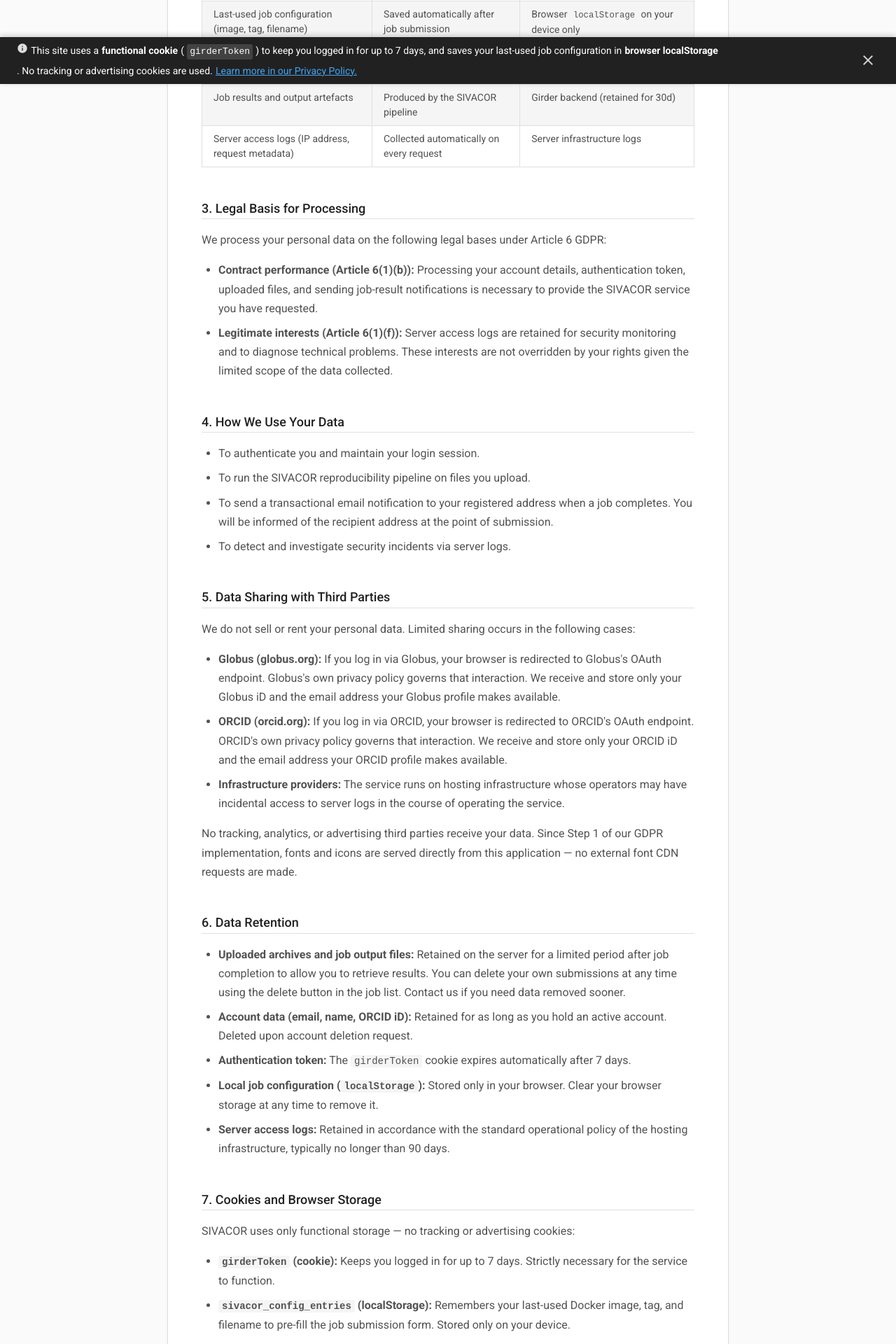
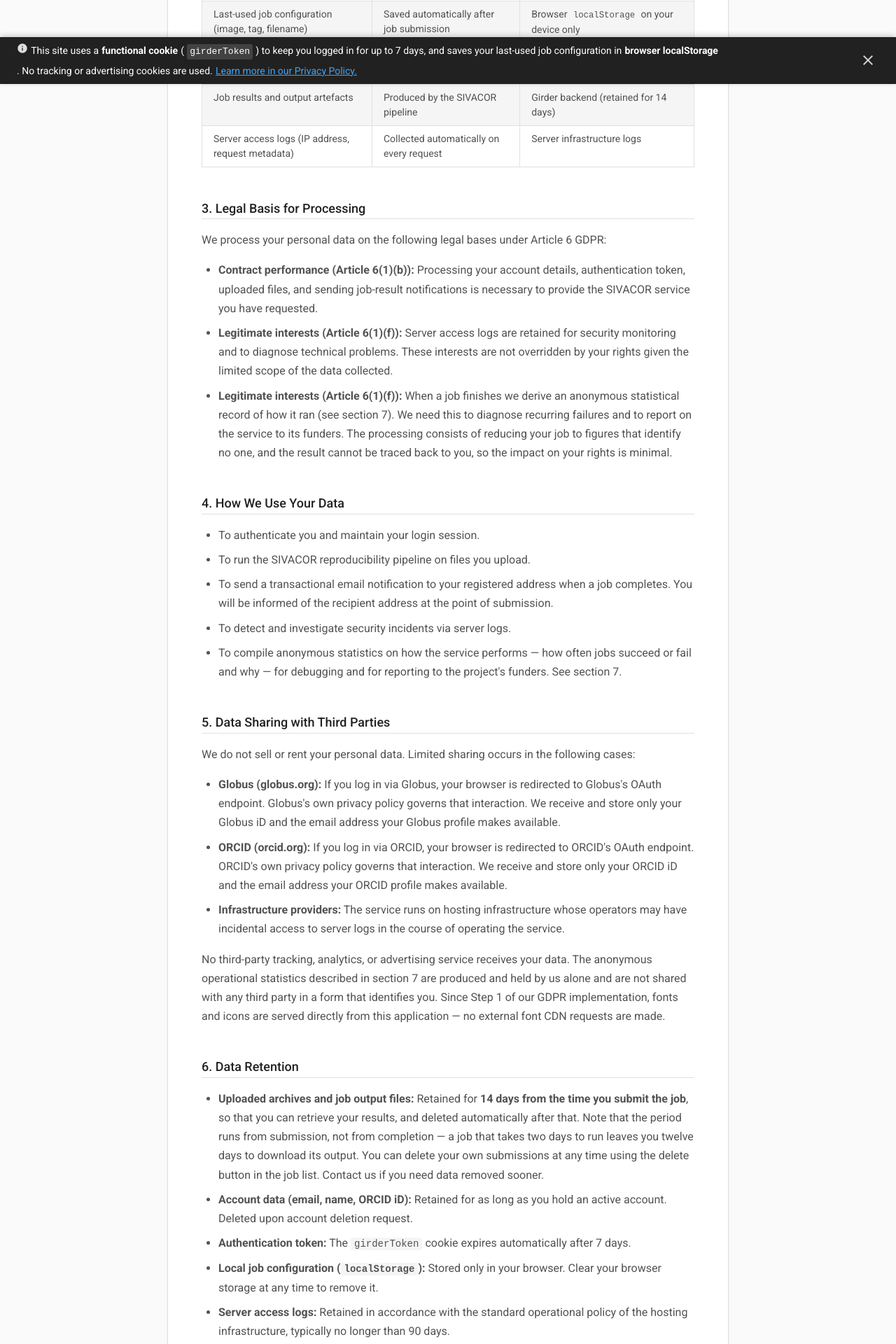
Before and after one commit to SIVACOR/aea-sivacor, a SvelteKit app: page /privacy in a window 1280 px wide. Shown: the part 680-2600 px from the top of the page at 70% size. Built offline with nearby package versions, Linux system fonts and the light colour scheme; no server answers.

Commit message:
Update privacy policy to include internal telemetry

```diff
--- a/src/routes/privacy/+page.svelte
+++ b/src/routes/privacy/+page.svelte
@@ -10,7 +10,7 @@
                 Back to SIVACOR
             </a>
             <h1>Privacy Policy</h1>
-            <p class="last-updated">Last updated: 31 March 2026</p>
+            <p class="last-updated">Last updated: 6 August 2026</p>
         </header>
 
         <section>
@@ -65,12 +65,12 @@
                     <tr>
                         <td>Uploaded research archive files</td>
                         <td>Uploaded by you when submitting a job</td>
-                        <td>Girder backend (retained for 30d)</td>
+                        <td>Girder backend (retained for 14 days)</td>
                     </tr>
                     <tr>
                         <td>Job results and output artefacts</td>
                         <td>Produced by the SIVACOR pipeline</td>
-                        <td>Girder backend (retained for 30d)</td>
+                        <td>Girder backend (retained for 14 days)</td>
                     </tr>
                     <tr>
                         <td
@@ -102,6 +102,15 @@
                     technical problems. These interests are not overridden by your
                     rights given the limited scope of the data collected.
                 </li>
+                <li>
+                    <strong>Legitimate interests (Article 6(1)(f)):</strong> When
+                    a job finishes we derive an anonymous statistical record of
+                    how it ran (see section 7). We need this to diagnose recurring
+                    failures and to report on the service to its funders. The
+                    processing consists of reducing your job to figures that
+                    identify no one, and the result cannot be traced back to you,
+                    so the impact on your rights is minimal.
+                </li>
             </ul>
         </section>
 
@@ -122,6 +131,11 @@
                 <li>
                     To detect and investigate security incidents via server
                     logs.
+                </li>
+                <li>
+                    To compile anonymous statistics on how the service performs
+                    — how often jobs succeed or fail and why — for debugging and
+                    for reporting to the project's funders. See section 7.
                 </li>
             </ul>
         </section>
@@ -154,10 +168,13 @@
                 </li>
             </ul>
             <p>
-                No tracking, analytics, or advertising third parties receive
-                your data. Since Step 1 of our GDPR implementation, fonts and
-                icons are served directly from this application — no external
-                font CDN requests are made.
+                No third-party tracking, analytics, or advertising service
+                receives your data. The anonymous operational statistics
+                described in section 7 are produced and held by us alone and are
+                not shared with any third party in a form that identifies you.
+                Since Step 1 of our GDPR implementation, fonts and icons are
+                served directly from this application — no external font CDN
+                requests are made.
             </p>
         </section>
 
@@ -166,8 +183,11 @@
             <ul>
                 <li>
                     <strong>Uploaded archives and job output files:</strong> Retained
-                    on the server for a limited period after job completion to allow
-                    you to retrieve results. You can delete your own submissions
+                    for <strong>14 days from the time you submit the job</strong>,
+                    so that you can retrieve your results, and deleted automatically
+                    after that. Note that the period runs from submission, not from
+                    completion — a job that takes two days to run leaves you twelve
+                    days to download its output. You can delete your own submissions
                     at any time using the delete button in the job list. Contact
                     us if you need data removed sooner.
                 </li>
@@ -194,11 +214,63 @@
                     the standard operational policy of the hosting infrastructure,
                     typically no longer than 90 days.
                 </li>
+                <li>
+                    <strong>Anonymous operational records:</strong> Kept
+                    indefinitely. These contain no personal data — see section 7.
+                </li>
             </ul>
         </section>
 
         <section>
-            <h2>7. Cookies and Browser Storage</h2>
+            <h2>7. Anonymous Operational Records</h2>
+            <p>
+                Everything above is deleted on the schedule described in section
+                6. That would leave us unable to answer basic questions about
+                the service — how often runs fail, on which analysis
+                environments, and why — so when a job reaches its final state we
+                also write a small statistical record of how it ran, and keep
+                that indefinitely.
+            </p>
+            <p>These records contain only:</p>
+            <ul>
+                <li>the date (not the time) the job finished;</li>
+                <li>
+                    whether it succeeded, failed, or was abandoned, and for
+                    failures a category such as <em>out of disk space</em> or
+                    <em>the analysis exited with an error</em>;
+                </li>
+                <li>
+                    which analysis environment was used (for example
+                    <code>rocker/r-ver:4.6.1</code>), how long the run took, and
+                    how much processor and memory it used;
+                </li>
+                <li>
+                    the size of the uploaded package as a broad range (for
+                    example <em>10–100&nbsp;MB</em>), never an exact size;
+                </li>
+                <li>the processor architecture and core count of the machine that ran it.</li>
+            </ul>
+            <p>
+                They deliberately contain <strong>no identifier of any kind</strong>:
+                no user, account, job or submission reference, no name, no email
+                address, no ORCID iD, and no filename, file path, or content
+                from your uploaded package. There is no key that would let us —
+                or anyone else — link a record back to you or to a particular
+                submission. Error messages are reduced to a fixed list of
+                categories before being stored, precisely so that text taken
+                from your own files cannot end up in them.
+            </p>
+            <p>
+                Because these records are anonymous, they are not personal data
+                and the rights in section 9 do not apply to them: there is
+                nothing in them to give you a copy of, correct, or delete. Your
+                submission and everything identifying it are still deleted in
+                full, on request or on the 14-day schedule.
+            </p>
+        </section>
+
+        <section>
+            <h2>8. Cookies and Browser Storage</h2>
             <p>
                 SIVACOR uses only functional storage — no tracking or
                 advertising cookies:
@@ -233,7 +305,7 @@
         </section>
 
         <section>
-            <h2>8. Your Rights Under GDPR</h2>
+            <h2>9. Your Rights Under GDPR</h2>
             <p>
                 As a data subject you have the following rights, exercisable
                 free of charge:
@@ -276,7 +348,7 @@
         </section>
 
         <section>
-            <h2>9. Changes to This Policy</h2>
+            <h2>10. Changes to This Policy</h2>
             <p>
                 We may update this policy from time to time. Material changes
                 will be announced via a banner on the application. The "Last
```
